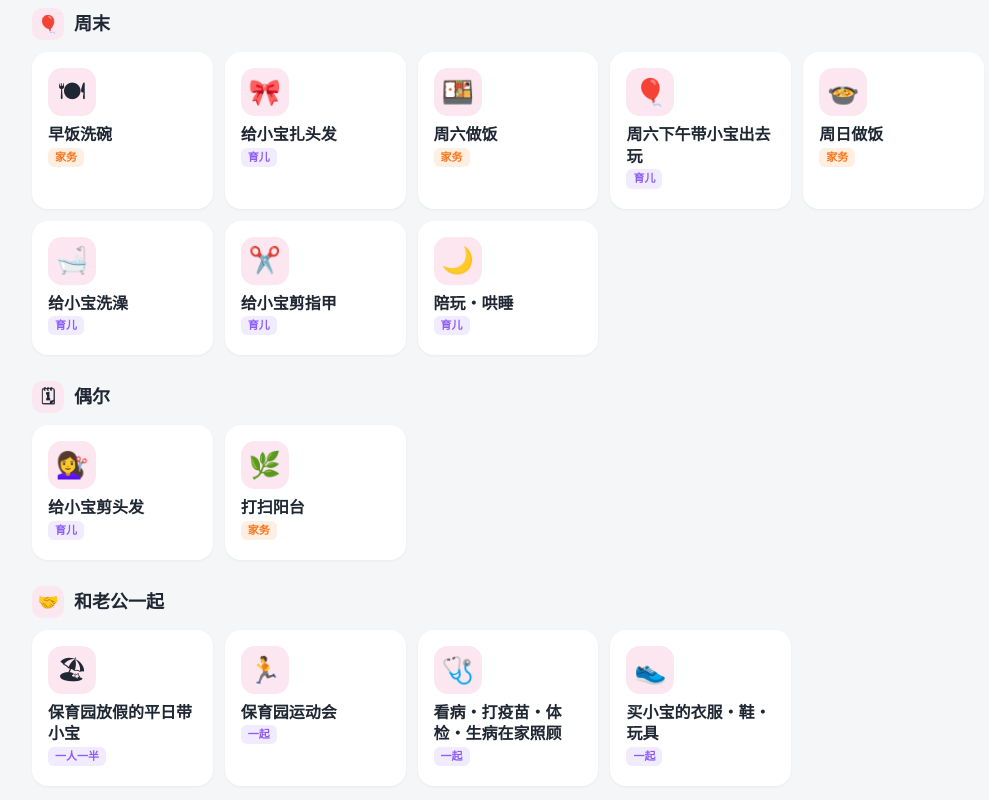
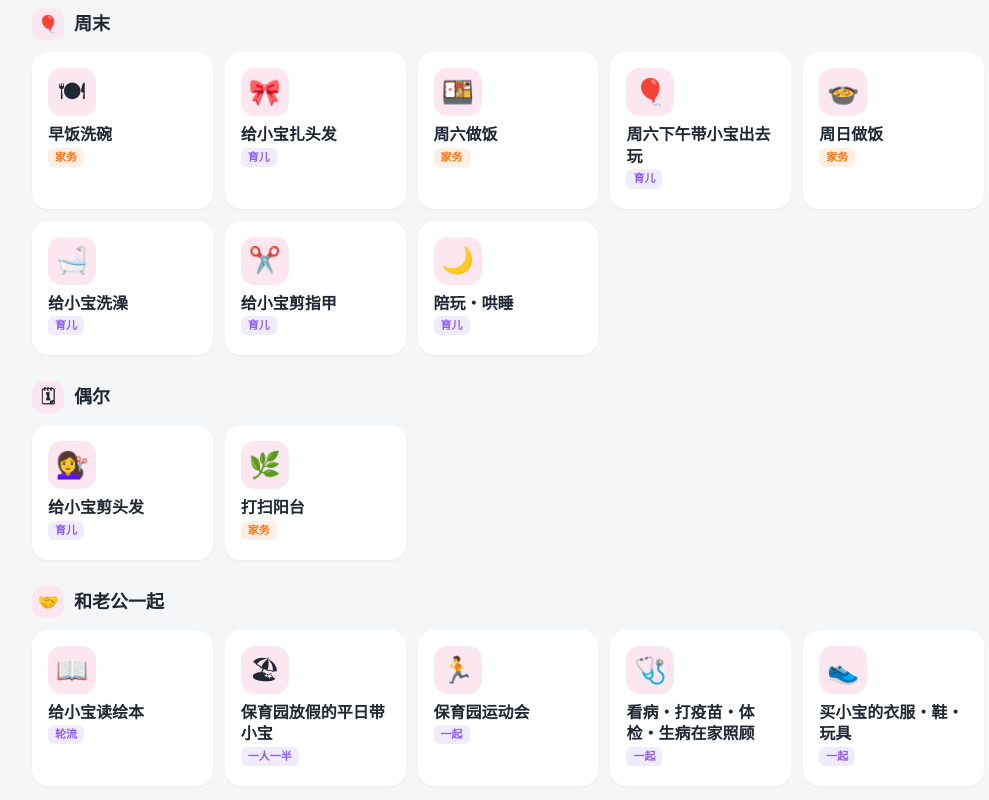
Before and after one commit to heroyct/home, a plain HTML site: page wife/index.html in a window 1280 px wide. Shown: the part 530-1330 px from the top of the page, without its empty margins (132-1121 px from the left). Drawn offline with Linux system fonts and the light colour scheme.

Commit message:
更新家务清单

```diff
--- a/wife/index.html
+++ b/wife/index.html
@@ -193,6 +193,7 @@
 
   <h2><span class="ic">🤝</span>和老公一起</h2>
   <div class="grid">
+  <div class="task" data-note="每天轮流：老婆读中文绘本，老公读日文绘本。睡前 1〜2 本，让小宝自己挑"><span class="em">📖</span><div class="body"><div class="t">给小宝读绘本</div><div class="m"><span class="tag both">轮流</span></div></div></div>
   <div class="task" data-note="和老公分着带，一年 17 天左右"><span class="em">🏖</span><div class="body"><div class="t">保育园放假的平日带小宝</div><div class="m"><span class="tag both">一人一半</span></div></div></div>
   <div class="task" data-note="1 年 1 次"><span class="em">🏃</span><div class="body"><div class="t">保育园运动会</div><div class="m"><span class="tag both">一起</span></div></div></div>
   <div class="task" data-note="谁有空谁去"><span class="em">🩺</span><div class="body"><div class="t">看病・打疫苗・体检・生病在家照顾</div><div class="m"><span class="tag both">一起</span></div></div></div>
@@ -244,6 +245,7 @@
     '周六下午带小宝出去玩':['每周六下午'],
     '周日做饭':['每周日','周日中午一家人在外面吃'],
     '给小宝洗澡':[],'给小宝剪指甲':[],'给小宝剪头发':[],'打扫阳台':[],
+    '给小宝读绘本':['每天和老公轮流','老婆读中文，老公读日文'],
     '保育园放假的平日带小宝':['按 2026 年落在平日的法定节假日算'],
     '保育园运动会':['两个人一起去'],
     '看病・打疫苗・体检・生病在家照顾':['记着疫苗・体检的日子是老公'],
```
Also changed, not shown: husband/index.html (+1 -0 lines).
